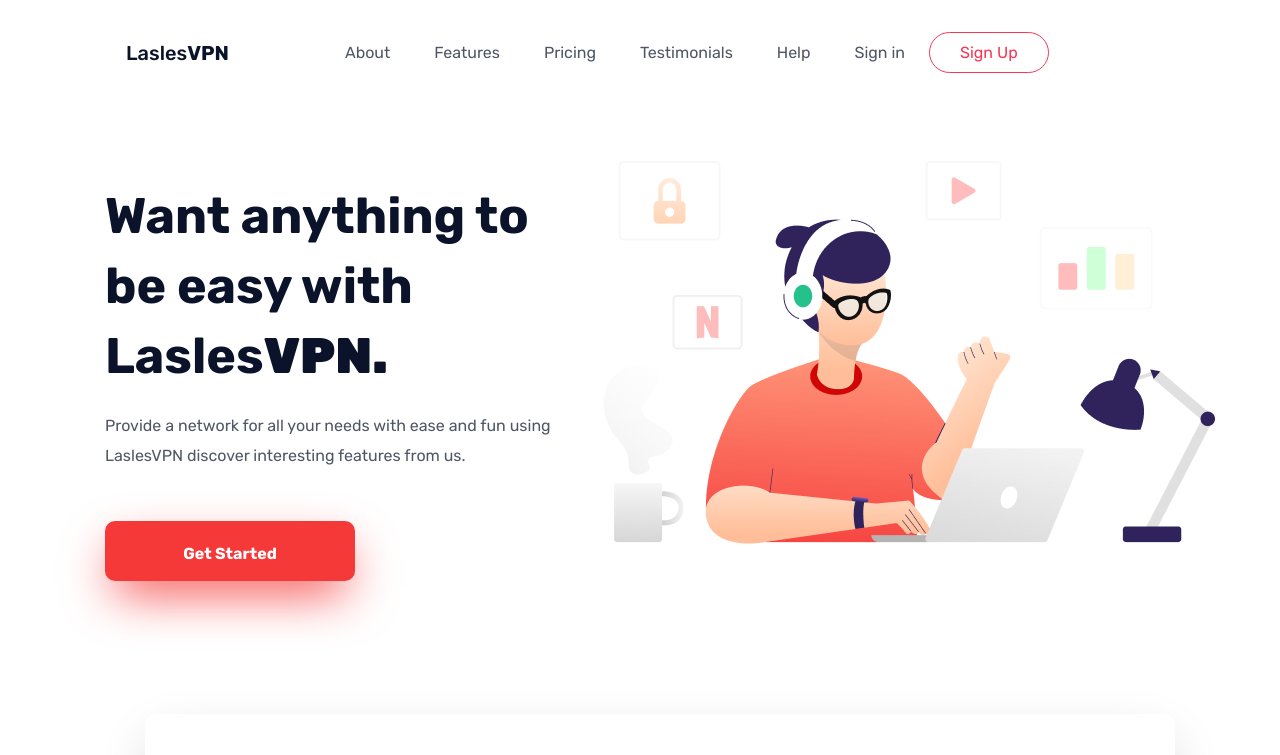
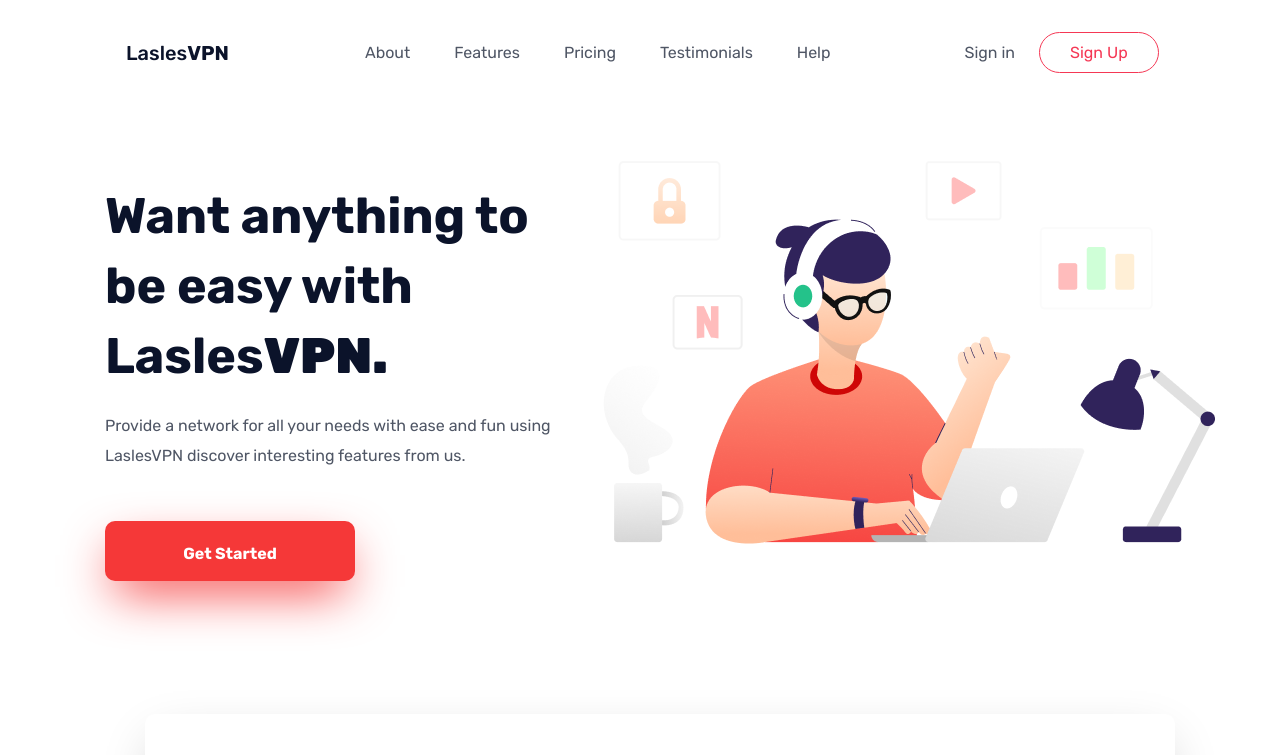
Before and after one commit to muideenjamiu01/lasless-figma-design, a plain HTML site: page index.html in a window 1280 px wide. Shown: the top 755 px of the page. Drawn offline with nearby package versions, Linux system fonts and the light colour scheme; files whose address does not match are found by name.

Commit message:
changes made on css

```diff
--- a/style.css
+++ b/style.css
@@ -88,7 +88,10 @@ body {
 
 .menu-list ul {
     margin-bottom: 0 !important;
-    margin-left: 80px;
+    margin-left: 100px;
+}
+.nav-btns{
+    margin-left: 90px;
 }
 
 ul li {
```
